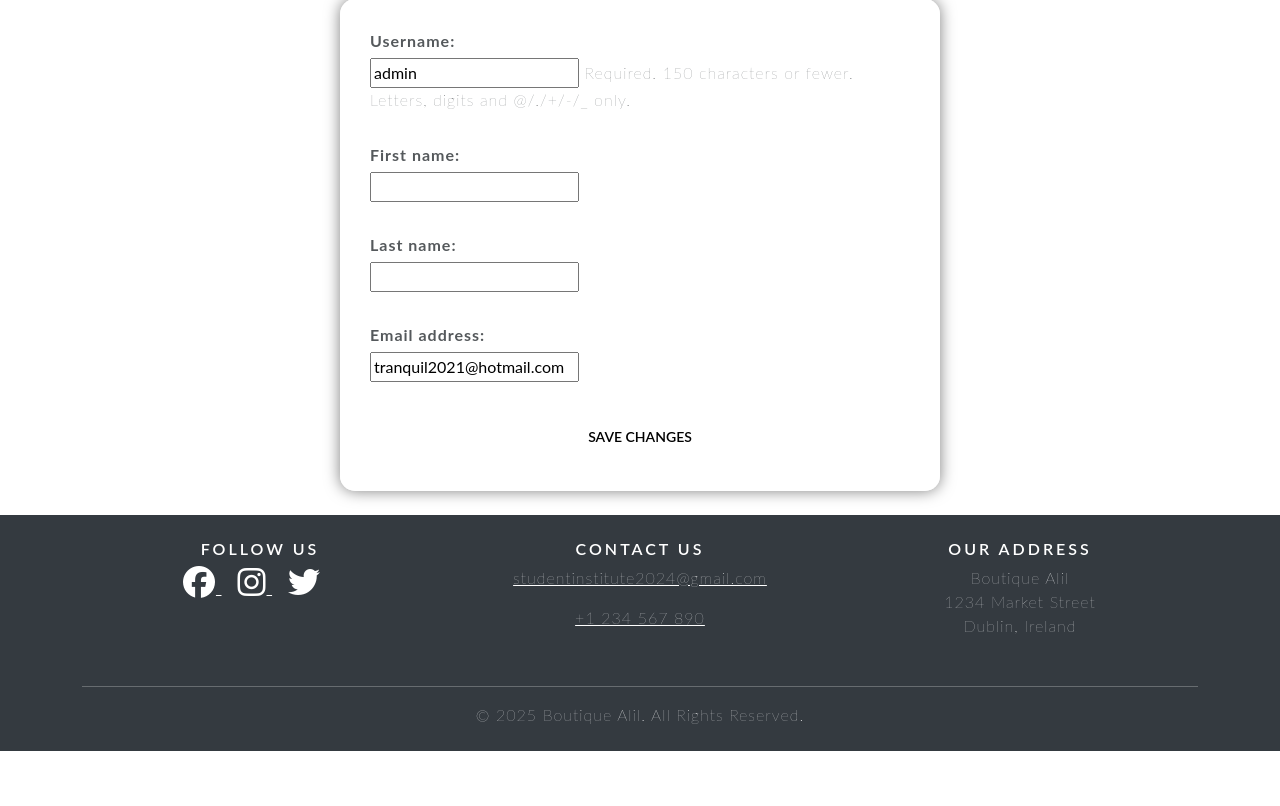
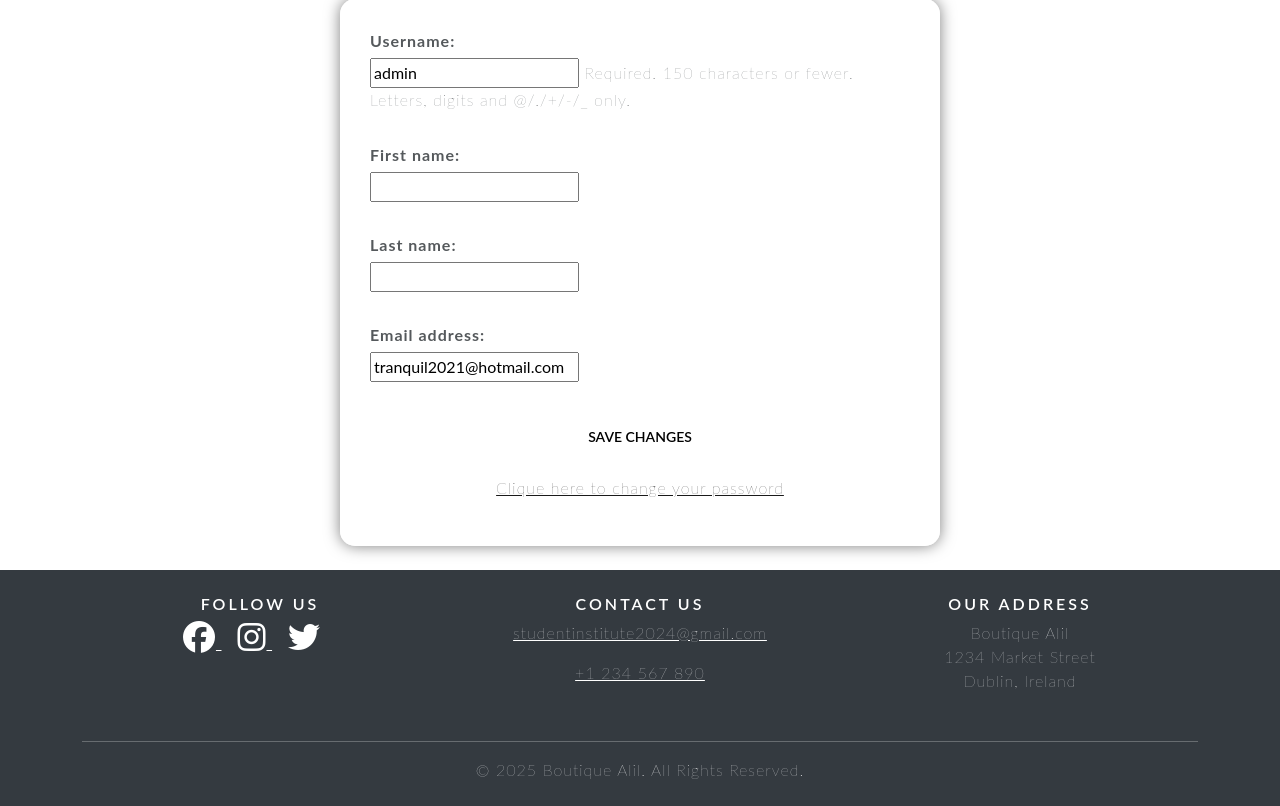
Before and after one commit to BadrAlioui/boutique_shop, a Django app: page /auth/edit_profile/ in a window 1280 px wide. Shown: the part 155-961 px from the top of the page. Run offline with Django 5.2, Linux system fonts and the light colour scheme; a user stored in the database is signed in; some libraries are stand-ins or nearby versions.

Commit message:
Added a link to chanage password

```diff
--- a/authenticate/templates/authenticate/edit_profile.html
+++ b/authenticate/templates/authenticate/edit_profile.html
@@ -11,5 +11,8 @@
 
     {{ edit_form.as_p }}
     <input type="submit" value="Save Changes" class="btn btn-secondary" />
+
+    <p class="text-center"><a href="{% url 'change_password' %}">Clique here to change your password</a></p>
+
 </form>
 {% endblock %}
```
